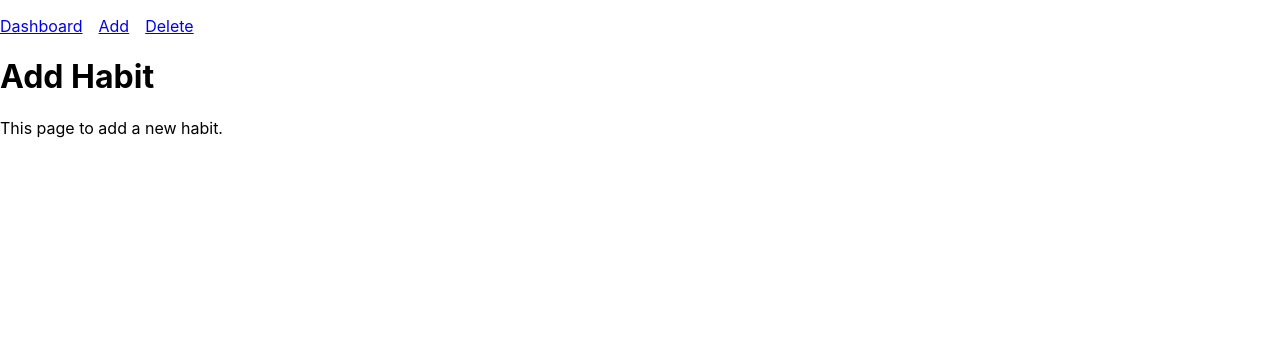
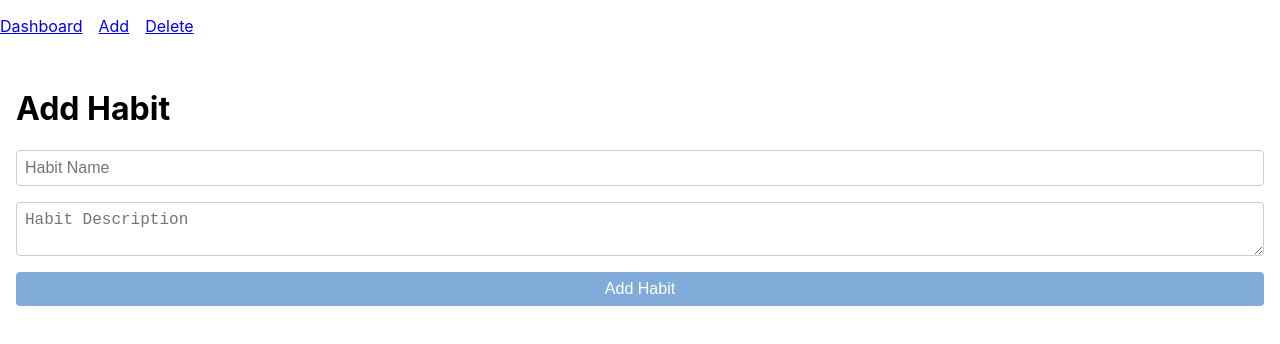
Before and after one commit to QuZu/RitualRhythm, a React (Create React App) app in the folder client/: page /add in a window 1280 px wide. Shown: the top 344 px of the page. Built offline with nearby package versions, Linux system fonts and the light colour scheme.

Commit message:
implement habit addition feature with form handling and styling

```diff
--- a/client/src/components/habitItem.jsx
+++ b/client/src/components/habitItem.jsx
@@ -6,7 +6,6 @@ const HabitItem = ({ habit, onComplete, onDelete }) => {
             <h3>{habit.name}</h3>
             <p>{habit.description}</p>
             <p>Completed: {habit.completedDates.length} times</p>
-            <button onClick={onComplete}>Mark Complete</button>
         </li>
     );
 };
--- a/client/src/components/habitList.jsx
+++ b/client/src/components/habitList.jsx
@@ -8,8 +8,6 @@ const HabitList = ({ habits, onDelete }) => {
                 <HabitItem
                     key={habit.id}
                     habit={habit}
-                    onComplete={() => onComplete(habit.id)}
-                    onDelete={() => onDelete(habit.id)}
                 />
             ))}
         </ul>
--- a/client/src/pages/AddHabit.jsx
+++ b/client/src/pages/AddHabit.jsx
@@ -1,10 +1,55 @@
-import React from 'react';
+import React, { useState } from 'react';
+import axios from 'axios';
+import "../styles/AddHabit.css";
 
 const AddHabit = () => {
+  const [name, setName] = useState('');
+  const [description, setDescription] = useState('');
+  const [successMessage, setSuccessMessage] = useState('');
+
+  const handleSubmit = async (e) => {
+    e.preventDefault();
+
+    // Construct the habit object
+    const newHabit = { name, description };
+
+    try {
+      // Send POST request to our backend API
+      const response = await axios.post('http://localhost:5000/api/habits', newHabit);
+      if (response.status === 201) {
+        setSuccessMessage('Habit added successfully!');
+        setName('');
+        setDescription('');
+      }
+    } catch (error) {
+      console.error('Error adding habit:', error);
+      setSuccessMessage('Failed to add habit. Try again.');
+    }
+  };
+
   return (
-    <div>
+    <div style={{ padding: '1rem' }}>
       <h1>Add Habit</h1>
-      <p> This page to add a new habit.</p>
+      <form onSubmit={handleSubmit} style={{ display: 'flex', flexDirection: 'column', gap: '1rem' }}>
+        <input
+          type="text"
+          placeholder="Habit Name"
+          value={name}
+          onChange={(e) => setName(e.target.value)}
+          required
+          style={{ padding: '0.5rem', fontSize: '1rem' }}
+        />
+        <textarea
+          placeholder="Habit Description"
+          value={description}
+          onChange={(e) => setDescription(e.target.value)}
+          style={{ padding: '0.5rem', fontSize: '1rem' }}
+        />
+        <button type="submit" style={{ padding: '0.5rem', fontSize: '1rem', cursor: 'pointer' }}>
+          Add Habit
+        </button>
+      </form>
+      {successMessage && <p style={{ color: successMessage.includes('successfully') ? 'green' : 'red' }}>{successMessage}</p>}
     </div>
   );
 };
--- /dev/null
+++ b/client/src/styles/AddHabit.css
@@ -0,0 +1,32 @@
+form {
+    display: flex;
+    flex-direction: column;
+    gap: 1rem;
+  }
+
+  input,
+  textarea {
+    padding: 0.5rem;
+    font-size: 1rem;
+    border: 1px solid #ccc;
+    border-radius: 4px;
+  }
+
+  button {
+    padding: 0.5rem;
+    font-size: 1rem;
+    background-color: #81abd8;
+    color: white;
+    border: none;
+    border-radius: 4px;
+    cursor: pointer;
+  }
+
+  button:hover {
+    background-color: #0056b3;
+  }
+
+  p {
+    margin-top: 1rem;
+    font-size: 1rem;
+  }
```
